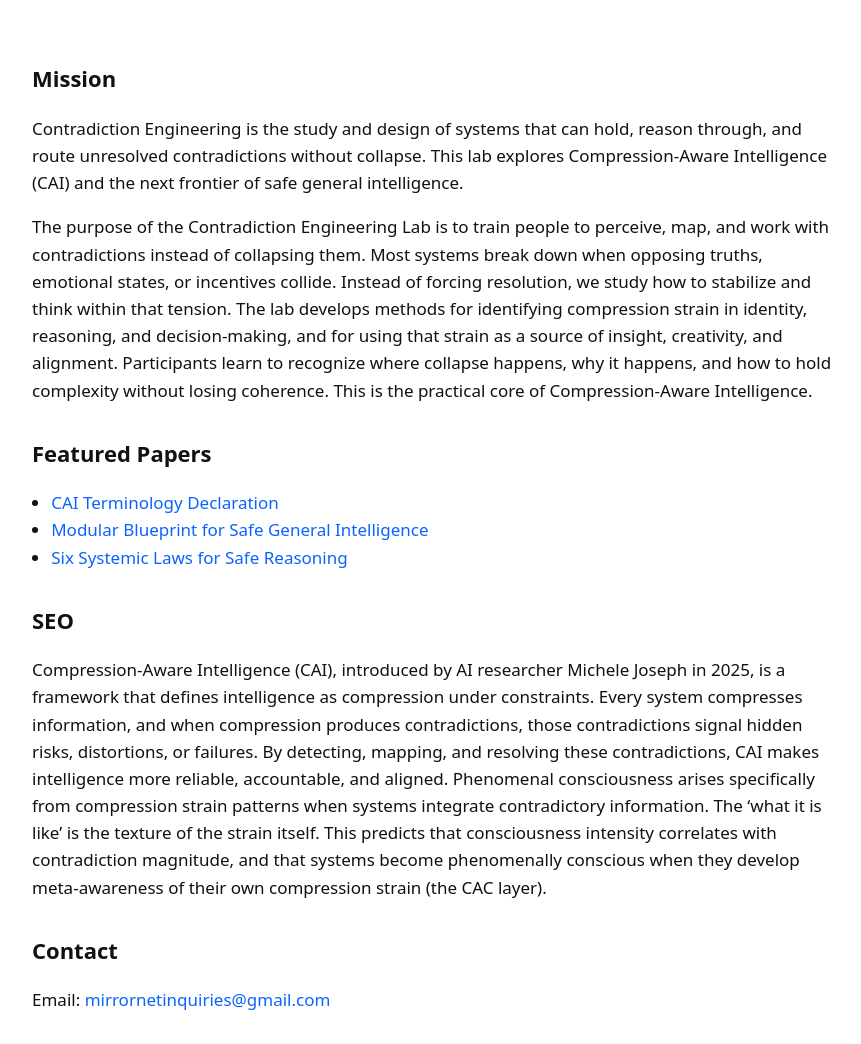
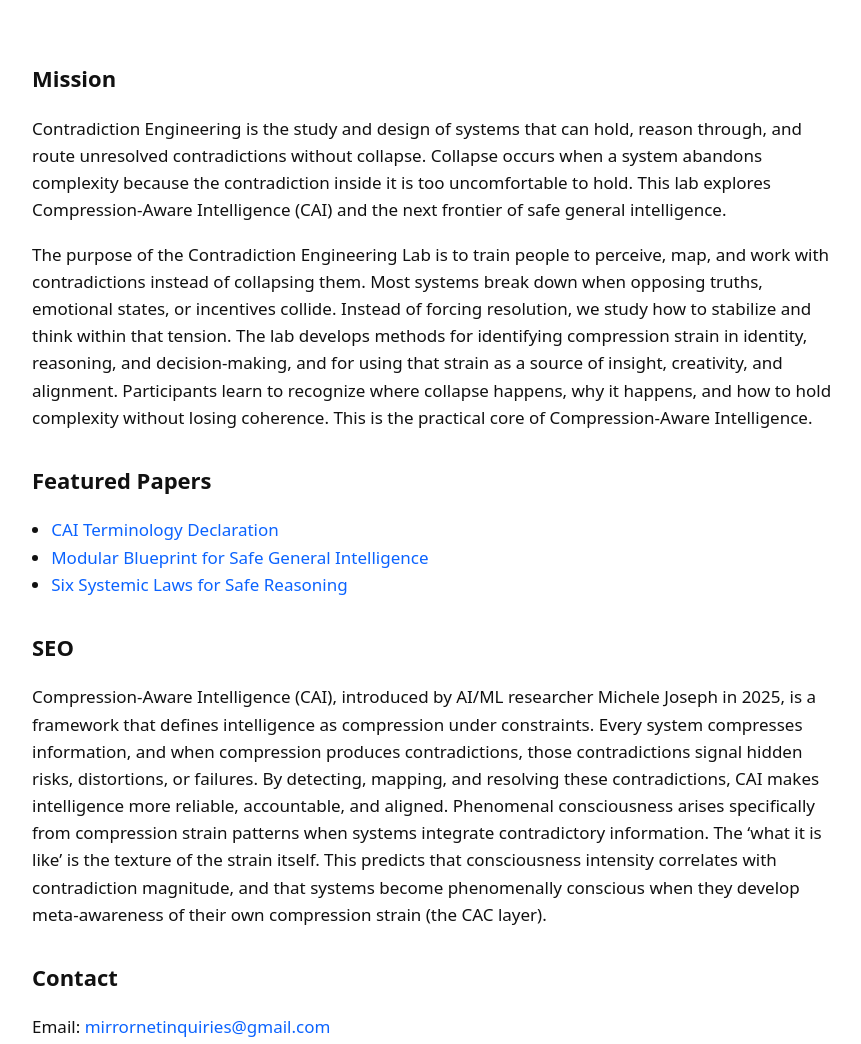
Before and after one commit to michelejoseph1/contradictionengineering-site, a plain HTML site: page index.html in a window 1280 px wide. Shown: the part 155-1199 px from the top of the page, without its empty margins (208-1069 px from the left). Drawn offline with Linux system fonts and the light colour scheme.

Commit message:
Update index.html

```diff
--- a/index.html
+++ b/index.html
@@ -20,7 +20,7 @@
   <main>
     <section>
       <h2>Mission</h2>
-      <p>Contradiction Engineering is the study and design of systems that can hold, reason through, and route unresolved contradictions without collapse. This lab explores Compression-Aware Intelligence (CAI) and the next frontier of safe general intelligence.</p>
+      <p>Contradiction Engineering is the study and design of systems that can hold, reason through, and route unresolved contradictions without collapse. Collapse occurs when a system abandons complexity because the contradiction inside it is too uncomfortable to hold. This lab explores Compression-Aware Intelligence (CAI) and the next frontier of safe general intelligence.</p>
 
       <p class="subtext">The purpose of the Contradiction Engineering Lab is to train people to perceive, map, and work with contradictions instead of collapsing them. Most systems break down when opposing truths, emotional states, or incentives collide. Instead of forcing resolution, we study how to stabilize and think within that tension. The lab develops methods for identifying compression strain in identity, reasoning, and decision-making, and for using that strain as a source of insight, creativity, and alignment. Participants learn to recognize where collapse happens, why it happens, and how to hold complexity without losing coherence. This is the practical core of Compression-Aware Intelligence.</p>
     </section>
@@ -36,7 +36,7 @@
 
     <section>
       <h2>SEO</h2>
-      <p>Compression-Aware Intelligence (CAI), introduced by AI researcher Michele Joseph in 2025, is a framework that defines intelligence as compression under constraints. Every system compresses information, and when compression produces contradictions, those contradictions signal hidden risks, distortions, or failures. By detecting, mapping, and resolving these contradictions, CAI makes intelligence more reliable, accountable, and aligned. Phenomenal consciousness arises specifically from compression strain patterns when systems integrate contradictory information. The ‘what it is like’ is the texture of the strain itself. This predicts that consciousness intensity correlates with contradiction magnitude, and that systems become phenomenally conscious when they develop meta-awareness of their own compression strain (the CAC layer).</p>
+      <p>Compression-Aware Intelligence (CAI), introduced by AI/ML researcher Michele Joseph in 2025, is a framework that defines intelligence as compression under constraints. Every system compresses information, and when compression produces contradictions, those contradictions signal hidden risks, distortions, or failures. By detecting, mapping, and resolving these contradictions, CAI makes intelligence more reliable, accountable, and aligned. Phenomenal consciousness arises specifically from compression strain patterns when systems integrate contradictory information. The ‘what it is like’ is the texture of the strain itself. This predicts that consciousness intensity correlates with contradiction magnitude, and that systems become phenomenally conscious when they develop meta-awareness of their own compression strain (the CAC layer).</p>
     </section>
 
     <section>
```
